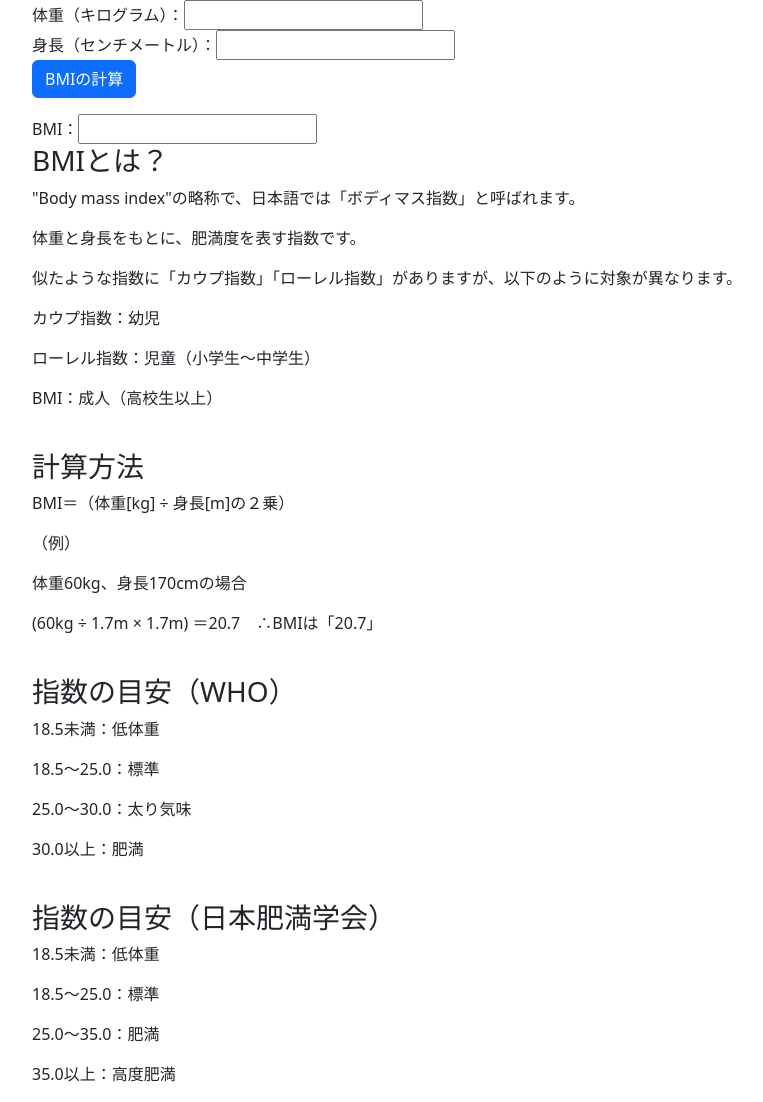
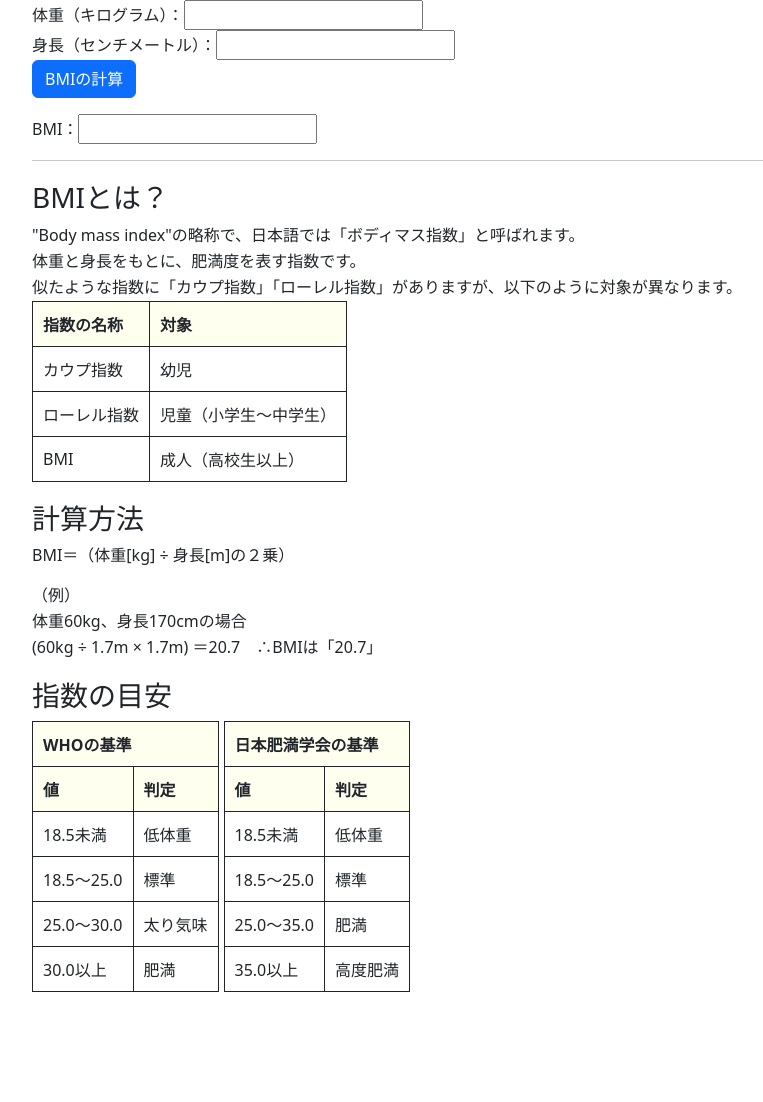
Before and after one commit to AtsushiArai/WebApps, a Django app: page /bmi/ in a window 1280 px wide. Shown: the part 56-1158 px from the top of the page, without its empty margins (50-813 px from the left). After the commit the page ends 1048 px from the top, so only its background shows below. Run offline with Django 3.2, Linux system fonts and the light colour scheme; some libraries are stand-ins or nearby versions.

Commit message:
bmi_index : make style.css and bmi.html changed.

```diff
--- /dev/null
+++ b/bmi_index/static/bmi/css/style.css
@@ -0,0 +1,28 @@
+.paragraph {
+    margin-top: 20px;
+}
+
+.inner-paragraph {
+    margin-bottom: 2px;
+}
+
+table {
+    border: solid 1px ;
+}
+
+/* CSS | display:flexのgapで要素間の余白を指定する方法 */
+/* https://1-notes.com/css-flexbox-gap/ */
+.table-flex {
+    display: flex;
+    align-items: flex-start;
+    gap: 5px;
+}
+
+td, th {
+    padding: 10px;
+    border: solid 1px;
+}
+
+th {
+    background-color: ivory;
+}
--- a/bmi_index/templates/bmi/bmi.html
+++ b/bmi_index/templates/bmi/bmi.html
@@ -1,4 +1,9 @@
 {% extends "base.html" %}
+
+{% block extraheader %}
+{% load static %}
+<link rel="stylesheet" href="{% static 'bmi/css/style.css' %}">
+{% endblock %}
 
 {% block main %}
 
@@ -14,41 +19,100 @@
 
 
 BMI：<input type="text" name="bmi" value="{{ result.bmi }}">
+<hr>
+<div class="paragraph">
+    <h3>BMIとは？</h3>
+    <p class="inner-paragraph">"Body mass index"の略称で、日本語では「ボディマス指数」と呼ばれます。</p>
+    <p class="inner-paragraph">体重と身長をもとに、肥満度を表す指数です。</p>
+    <p class="inner-paragraph">似たような指数に「カウプ指数」「ローレル指数」がありますが、以下のように対象が異なります。</p>
+    <table>
+        <thead>
+            <th>指数の名称</th>
+            <th>対象</th>
+        </thead>
+        <tr>
+            <td>カウプ指数</td>
+            <td>幼児</td>
+        </tr>
+        <tr>
+            <td>ローレル指数</td>
+            <td>児童（小学生〜中学生）</td>
+        </tr>
+        <tr>
+            <td>BMI</td>
+            <td>成人（高校生以上）</td>
+        </tr>
+    </table>
 
-<br>
-<div>
-    <h3>BMIとは？</h3>
-    <p>"Body mass index"の略称で、日本語では「ボディマス指数」と呼ばれます。</p>
-    <p>体重と身長をもとに、肥満度を表す指数です。</p>
-    <p>似たような指数に「カウプ指数」「ローレル指数」がありますが、以下のように対象が異なります。</p>
-    <p>カウプ指数：幼児</p>
-    <p>ローレル指数：児童（小学生〜中学生）</p>
-    <p>BMI：成人（高校生以上）</p>
 </div>
-<br>
-<div>
-<h3>計算方法</h3>
-<p>BMI＝（体重[kg] ÷ 身長[m]の２乗）</p>
+<div class="paragraph">
+    <h3>計算方法</h3>
+    <p>BMI＝（体重[kg] ÷ 身長[m]の２乗）</p>
 
-<p>（例）</p>
-<p>体重60kg、身長170cmの場合</p>
-<p>(60kg ÷ 1.7m × 1.7m)  ＝20.7　∴BMIは「20.7」</p>
+    <p class="inner-paragraph">（例）</p>
+    <p class="inner-paragraph">体重60kg、身長170cmの場合</p>
+    <p class="inner-paragraph">(60kg ÷ 1.7m × 1.7m)  ＝20.7　∴BMIは「20.7」</p>
 </div>
-<br>
-<div>
-<h3>指数の目安（WHO）</h3>
-<p>18.5未満：低体重</p>
-<p>18.5〜25.0：標準</p>
-<p>25.0〜30.0：太り気味</p>
-<p>30.0以上：肥満</p>
-</div>
-<br>
-<div>
-    <h3>指数の目安（日本肥満学会）</h3>
-    <p>18.5未満：低体重</p>
-    <p>18.5〜25.0：標準</p>
-    <p>25.0〜35.0：肥満</p>
-    <p>35.0以上：高度肥満</p>
+
+<div class="paragraph">
+    <h3>指数の目安</h3>
+    <div class="table-flex">
+    <table>
+        <thead>
+            <tr>
+                <th colspan="2">WHOの基準</th>
+            </tr>
+        </thead>
+        <thead>
+            <th>値</th>
+            <th>判定</th>
+        </thead>
+        <tr>
+            <td>18.5未満</td>
+            <td>低体重</td>
+        </tr>
+        <tr>
+            <td>18.5〜25.0</td>
+            <td>標準</td>
+        </tr>
+        <tr>
+            <td>25.0〜30.0</td>
+            <td>太り気味</td>
+        </tr>
+        <tr>
+            <td>30.0以上</td>
+            <td>肥満</td>
+        </tr>
+    </table>
+
+    <table>
+        <thead>
+            <tr>
+                <th colspan="2">日本肥満学会の基準</th>
+            </tr>
+        </thead>
+        <thead>
+            <th>値</th>
+            <th>判定</th>
+        </thead>
+        <tr>
+            <td>18.5未満</td>
+            <td>低体重</td>
+        </tr>
+        <tr>
+            <td>18.5〜25.0</td>
+            <td>標準</td>
+        </tr>
+        <tr>
+            <td>25.0〜35.0</td>
+            <td>肥満</td>
+        </tr>
+        <tr>
+            <td>35.0以上</td>
+            <td>高度肥満</td>
+        </tr>
+    </table>
+    </div>
 </div>
 
 {% endblock %}
--- a/kaup_index/templates/kaup/kaup.html
+++ b/kaup_index/templates/kaup/kaup.html
@@ -14,7 +14,7 @@
 
 <br>
 カウプ指数の計算結果：<input type="text" name="kaup" value="{{ result.kaup }}">
-
+<hr>
 <br>
 <br>
 <div>
--- a/templates/base.html
+++ b/templates/base.html
@@ -6,7 +6,6 @@
         <meta charset="utf-8">
         {% bootstrap_css %}
         {% bootstrap_javascript %}
-        <link rel="stylesheet" href="">
         <script async src="https://pagead2.googlesyndication.com/pagead/js/adsbygoogle.js?client=ca-pub-9136569305363044" crossorigin="anonymous"></script>
         {% block extraheader %}{% endblock %}
     </head>
--- a/webapp/settings.py
+++ b/webapp/settings.py
@@ -9,7 +9,7 @@ https://docs.djangoproject.com/en/3.2/topics/settings/
 For the full list of settings and their values, see
 https://docs.djangoproject.com/en/3.2/ref/settings/
 """
-
+import os
 from pathlib import Path
 
 # Build paths inside the project like this: BASE_DIR / 'subdir'.
@@ -125,7 +125,7 @@ USE_TZ = True
 # Static files (CSS, JavaScript, Images)
 # https://docs.djangoproject.com/en/3.2/howto/static-files/
 
-STATIC_URL = '/static/'
+STATIC_URL = 'static/'
 STATIC_ROOT = '/usr/share/nginx/html/static'
 
 # Default primary key field type
```
